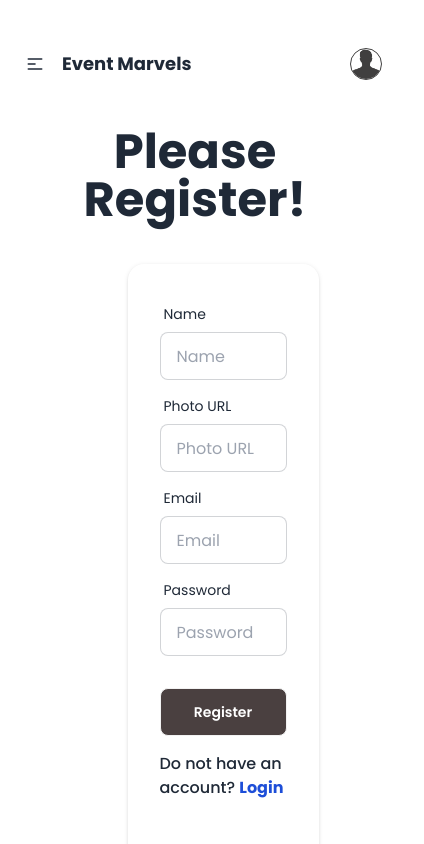
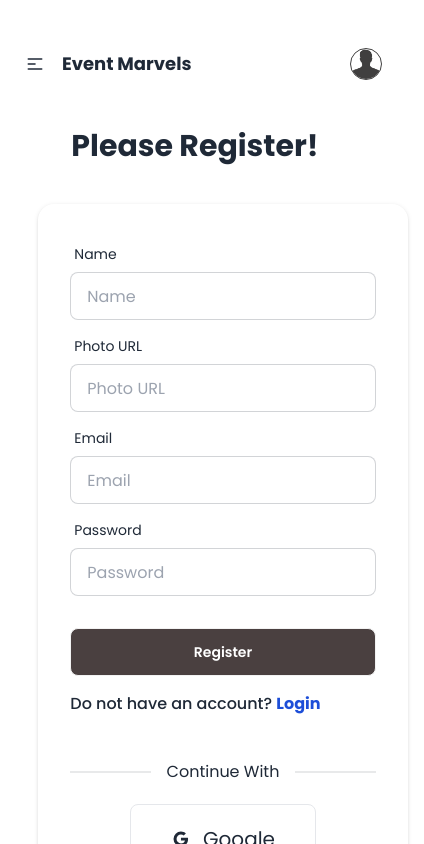
Before and after one commit to ShishirPHS/event-management, a React (Vite) app: page /register in a window 390 px wide. Shown: the top 844 px of the page, 424 px wide, since content can reach past the window. Built offline with nearby package versions, Linux system fonts and the light colour scheme; no server answers.

Commit message:
register page responsive done

```diff
--- a/src/pages/Register/Register.jsx
+++ b/src/pages/Register/Register.jsx
@@ -59,10 +59,12 @@ const Register = () => {
   };
 
   return (
-    <div className="container mx-auto">
-      <h2 className="text-center font-bold text-5xl mb-6">Please Register!</h2>
+    <div className="container mx-auto mb-24">
+      <h2 className="text-center font-bold text-3xl lg:text-5xl mb-6">
+        Please Register!
+      </h2>
       <div className="hero">
-        <div className="hero-content flex-col w-2/4">
+        <div className="hero-content flex-col w-[90%] lg:w-2/4">
           <div className="card w-full drop-shadow bg-base-100">
             <form onSubmit={handleRegister} className="card-body">
               <div className="form-control">
```
